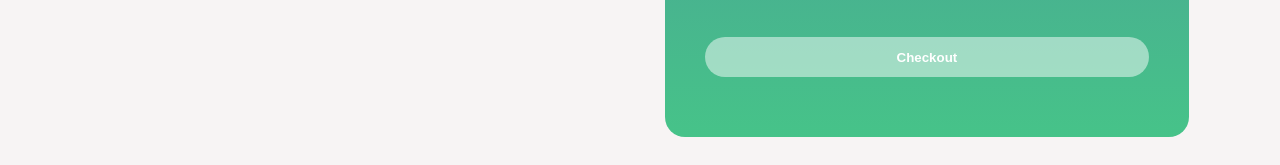
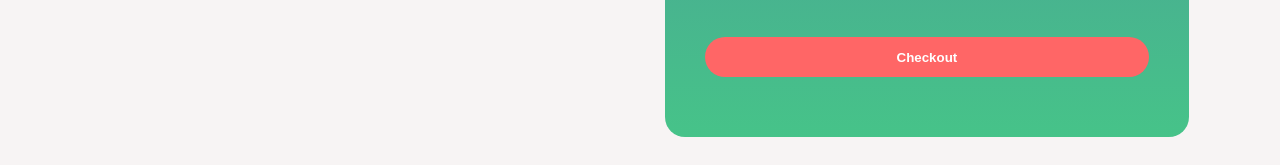
Before and after one commit to igweemechi/ArmandoFetish-store, a plain HTML site: page checkout.html in a window 1280 px wide. Shown: the part 890-1055 px from the top of the page. Drawn offline with Linux system fonts and the light colour scheme.

Commit message:
checkout.html

```diff
--- a/checkout.html
+++ b/checkout.html
@@ -90,7 +90,7 @@
 
                 </div>
                 <!-- <button class="buttonCheckout group" type="submit"><a href="" class="buttonCheckout">CHECKOUT</a></button> -->
-                <input class="buttonCheckout group" type="submit" value="Checkout" id="submit">
+                <input class="buttonCheckout group" type="submit" value="Checkout" id="submit" style="background-color: var(--bittersweet);">
                 <!-- <button class="buttonCheck">
                     Checkout
                 </button> -->
```
